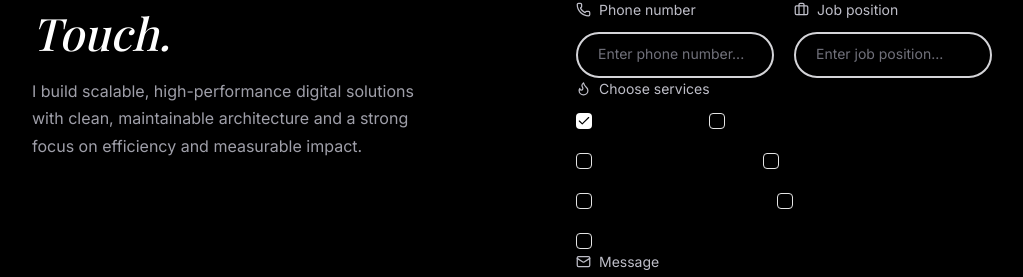
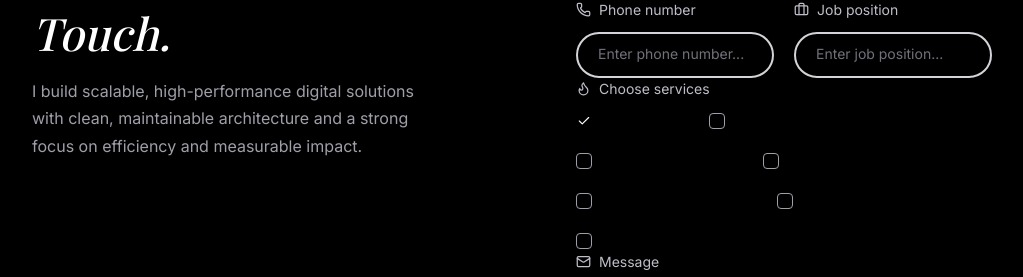
Before and after one commit to makeneto/makenedev, a React (Vite) app: page / in a window 1280 px wide. Both pictures are taken after a click on the checkbox 712 px from the left and 2439 px from the top of the page. Shown: the part 2383-2660 px from the top of the page, without its empty margins (128-1151 px from the left). Built offline with nearby package versions, Linux system fonts and the light colour scheme; no server answers; a web font is replaced by a local one.

Commit message:
fix(Checkbox): update checkbox styles for consistency and improve CheckIcon color handling

```diff
--- a/src/components/ui/checkbox.tsx
+++ b/src/components/ui/checkbox.tsx
@@ -12,8 +12,8 @@ function Checkbox({
     <CheckboxPrimitive.Root
       data-slot="checkbox"
       className={cn(
-        "peer relative flex size-4 shrink-0 items-center justify-center rounded-[4px] border border-input transition-colors outline-none group-has-disabled/field:opacity-50 after:absolute after:-inset-x-3 after:-inset-y-2 focus-visible:border-ring focus-visible:ring-3 focus-visible:ring-ring/50 disabled:cursor-not-allowed disabled:opacity-50 aria-invalid:border-destructive aria-invalid:ring-3 aria-invalid:ring-destructive/20 aria-invalid:aria-checked:border-primary dark:bg-input/30 dark:aria-invalid:border-destructive/50 dark:aria-invalid:ring-destructive/40 data-checked:border-0 data-checked:bg-white data-checked:text-primary-foreground dark:data-checked:bg-primary",
-        className
+        "peer relative flex size-4 shrink-0 items-center justify-center rounded-[4px] border border-zinc-400 dark:border-input transition-colors outline-none group-has-disabled/field:opacity-50 after:absolute after:-inset-x-3 after:-inset-y-2 focus-visible:border-ring focus-visible:ring-3 focus-visible:ring-ring/50 disabled:cursor-not-allowed disabled:opacity-50 aria-invalid:border-destructive aria-invalid:ring-3 aria-invalid:ring-destructive/20 aria-invalid:aria-checked:border-primary dark:bg-input/30 dark:aria-invalid:border-destructive/50 dark:aria-invalid:ring-destructive/40 data-checked:border-0 data-checked:bg-black data-checked:text-primary-foreground dark:data-checked:bg-white",
+        className,
       )}
       {...props}
     >
@@ -21,8 +21,7 @@ function Checkbox({
         data-slot="checkbox-indicator"
         className="grid place-content-center text-current transition-none [&>svg]:size-3.5"
       >
-        <CheckIcon color="black"
-        />
+        <CheckIcon className="white dark:black" />
       </CheckboxPrimitive.Indicator>
     </CheckboxPrimitive.Root>
   )
```
